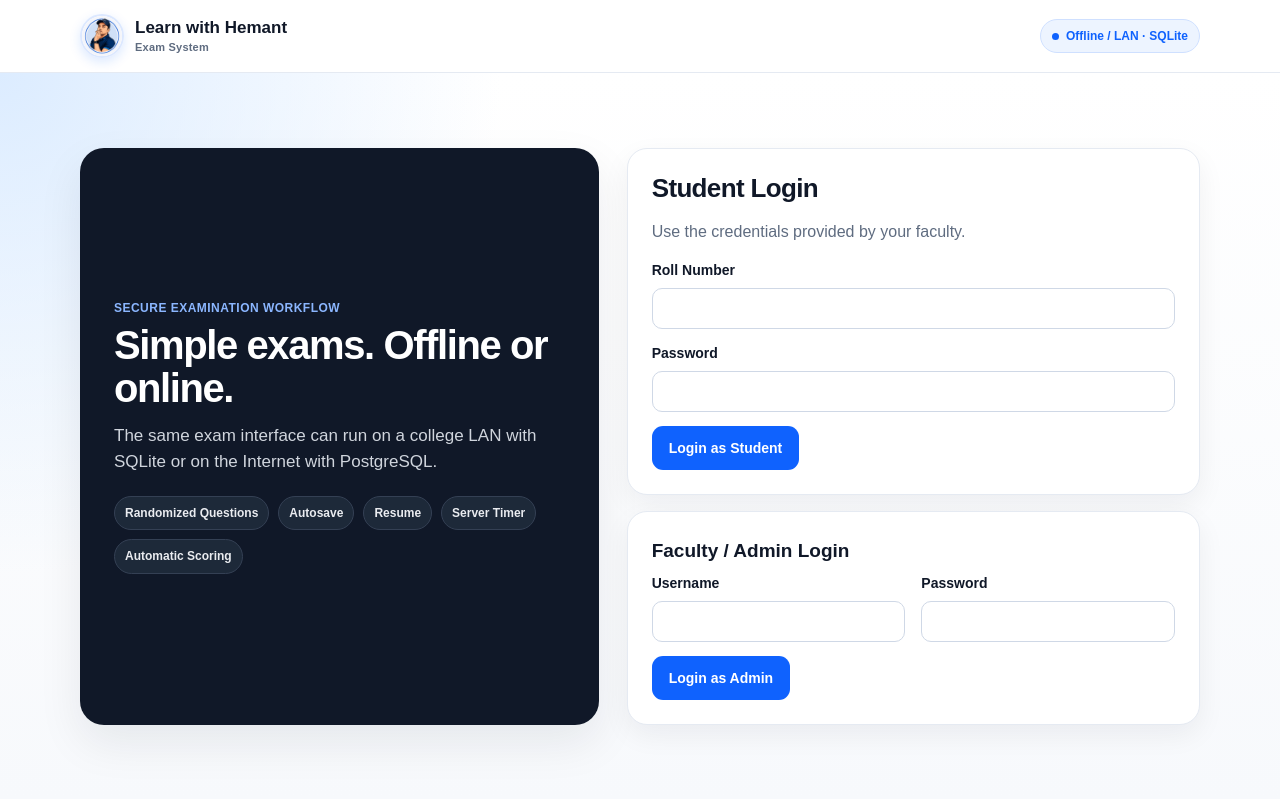
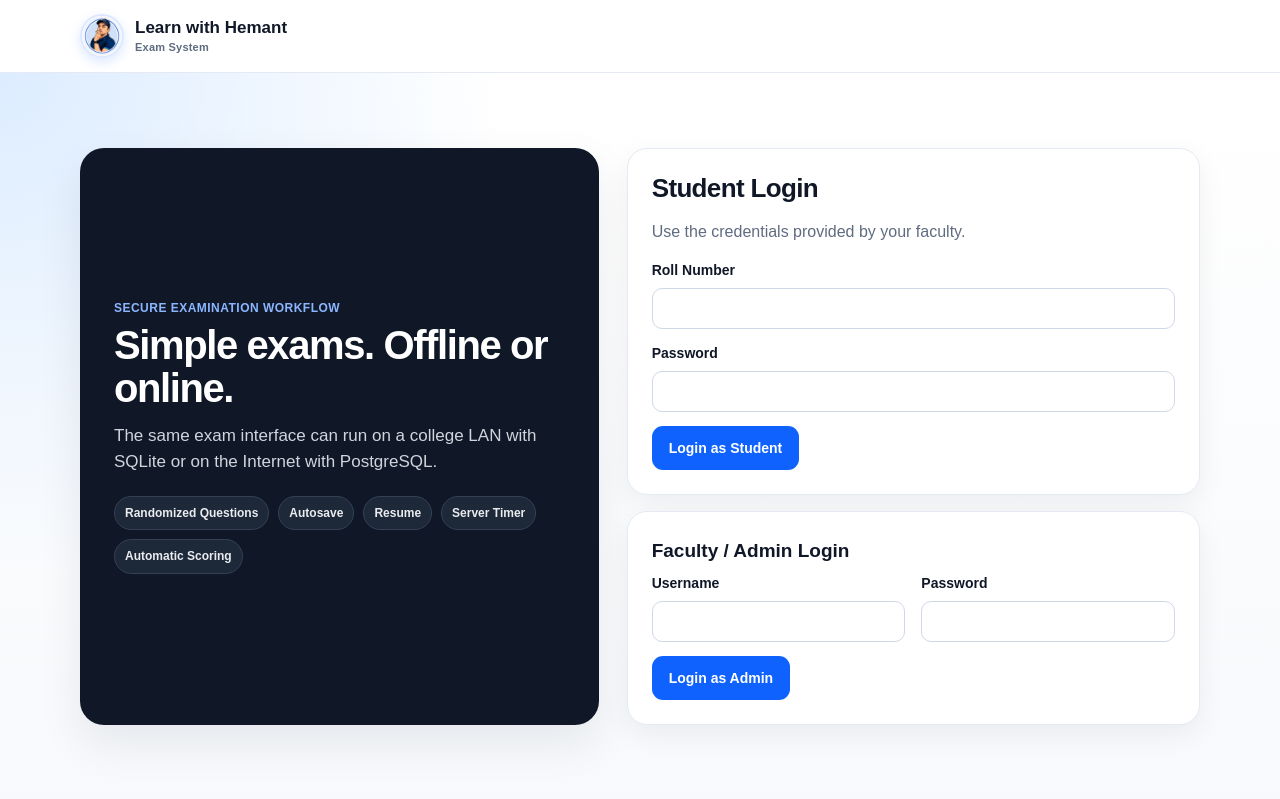
Before and after one commit to cshemant/HemantExamSystem, a Flask app: page / in a window 1280 px wide. Shown: the top 799 px of the page. Run offline with Flask 3, Linux system fonts and the light colour scheme; some libraries are stand-ins or nearby versions.

Commit message:
template

```diff
--- a/templates/base.html
+++ b/templates/base.html
@@ -15,7 +15,6 @@
   <nav class="nav-links"><a href="{{ url_for('student_dashboard') }}">My Exams</a></nav>
   {% endif %}
   <span class="nav-spacer"></span>
-  <span class="mode-badge"><span class="mode-dot"></span>{{ runtime_label }}</span>
   {% if web_session.get('role') %}<a class="logout-link" href="{{ url_for('logout') }}">Logout</a>{% endif %}
 </div></header>
 {% if login_page %}<main>{% else %}<main class="page"><div class="container">{% endif %}
```
